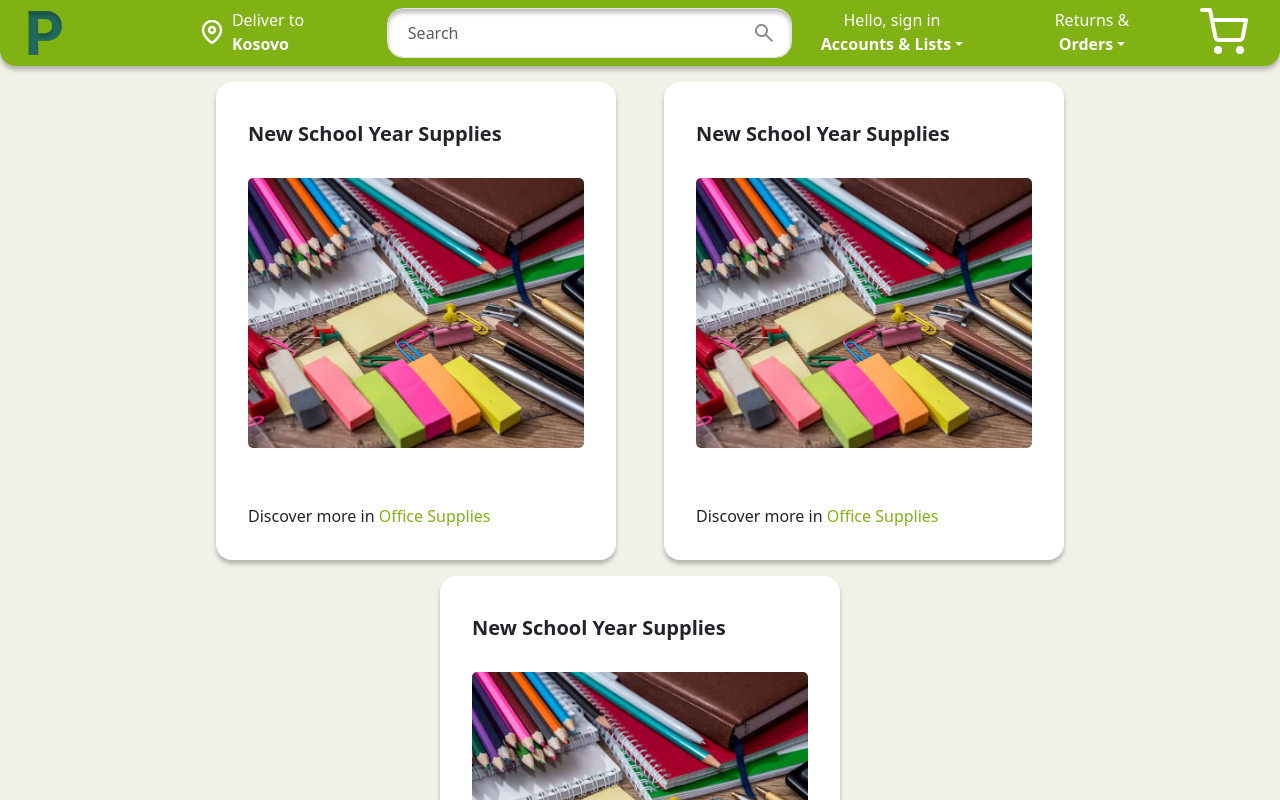
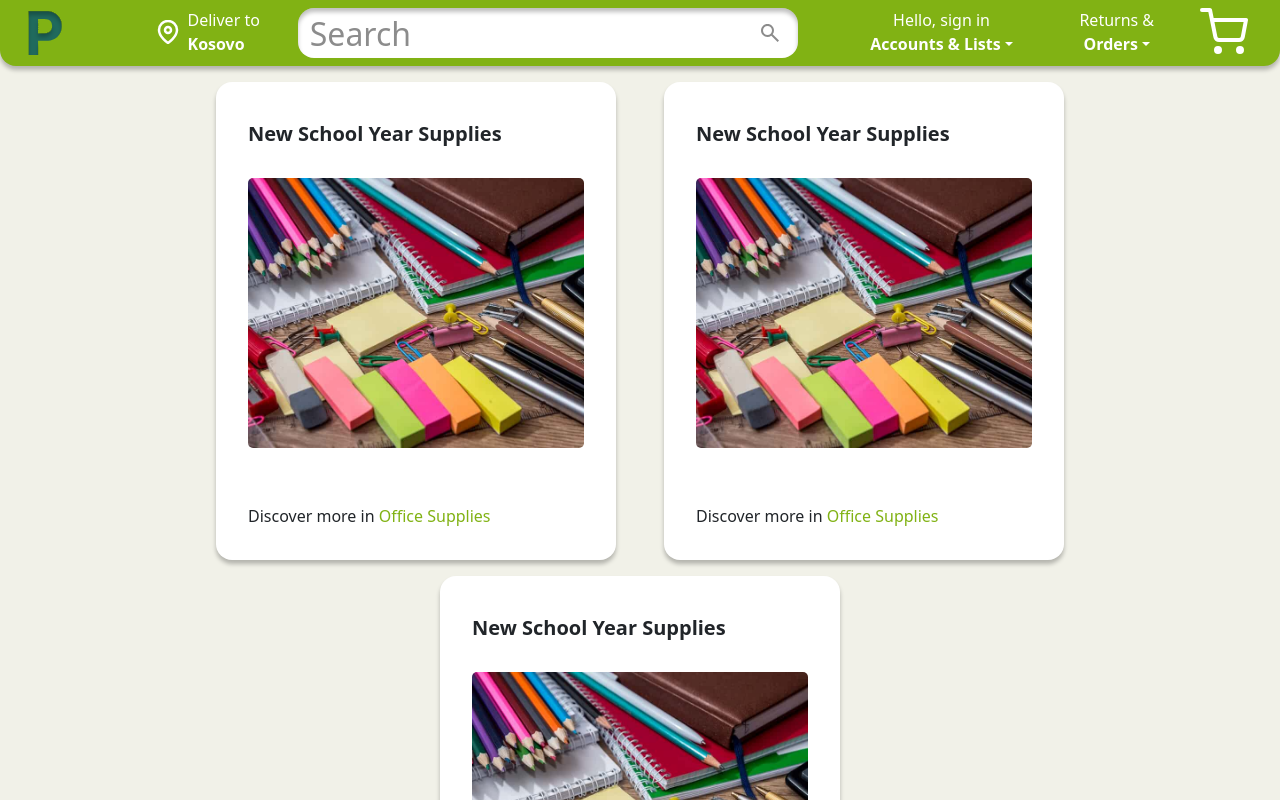
Before and after one commit to Liburn-Krasniqi/Pronto-Shop, a React (Vite) app in the folder client/: page / in a window 1280 px wide. Shown: the top 800 px of the page. Built offline with nearby package versions, Linux system fonts and the light colour scheme.

Commit message:
Fixed the Searchbar appereance

```diff
--- a/client/src/components/UI/SearchBar/SearchBar.module.css
+++ b/client/src/components/UI/SearchBar/SearchBar.module.css
@@ -2,9 +2,8 @@
   max-width: 500px;
 }
 
-.searchbar{
+input.searchbar{
     height: 50px;
-
     font-size: 32px;
     font-weight: 350;
     box-shadow: inset 0px 4px 4px 0px rgba(0, 0, 0, 25%);
@@ -12,19 +11,19 @@
 }
 
 /* color of the "  Search" placeholder */
-.searchbar::placeholder {
-    color: #8C8C8C;
+input.searchbar::placeholder {
+    color: #8C8C8C ;
     opacity: 1; /* Because Firefox reduces opacity by default */
 }
-searchbar::-webkit-input-placeholder { /* Chrome/Opera/Safari */
+input.searchbar::-webkit-input-placeholder { /* Chrome/Opera/Safari */
     color: #8C8C8C;
 }
-.searchbar::-moz-placeholder { /* Firefox 19+ */
+input.searchbar::-moz-placeholder { /* Firefox 19+ */
   color: #8C8C8C;
 }
-.searchbar:-ms-input-placeholder { /* IE 10+ */
+input.searchbar:-ms-input-placeholder { /* IE 10+ */
   color: #8C8C8C;
 }
-.searchbar:-moz-placeholder { /* Firefox 18- */
+input.searchbar:-moz-placeholder { /* Firefox 18- */
   color: #8C8C8C;
 }
--- a/client/src/components/UI/SearchBar/SearchBar.tsx
+++ b/client/src/components/UI/SearchBar/SearchBar.tsx
@@ -9,7 +9,7 @@ export function SearchBar() {
         <Form.Control
           type="search"
           className={`rounded-4 ${classes.searchbar}`}
-          placeholder="  Search"
+          placeholder="Search"
           aria-label="Search"
         />
         {/* Seach Icon on the right */}
```
